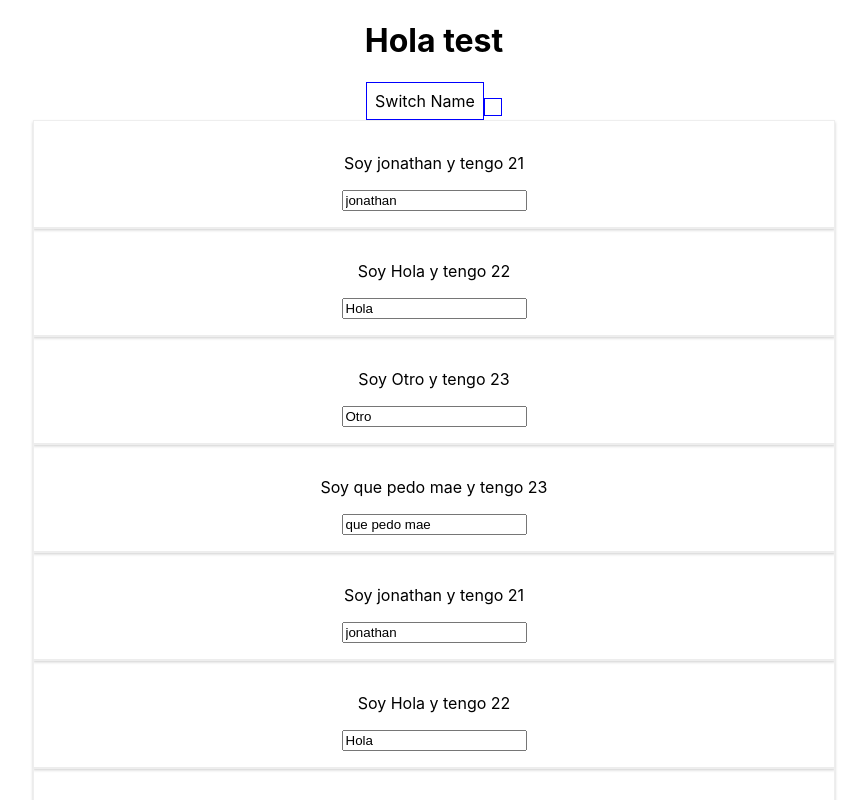
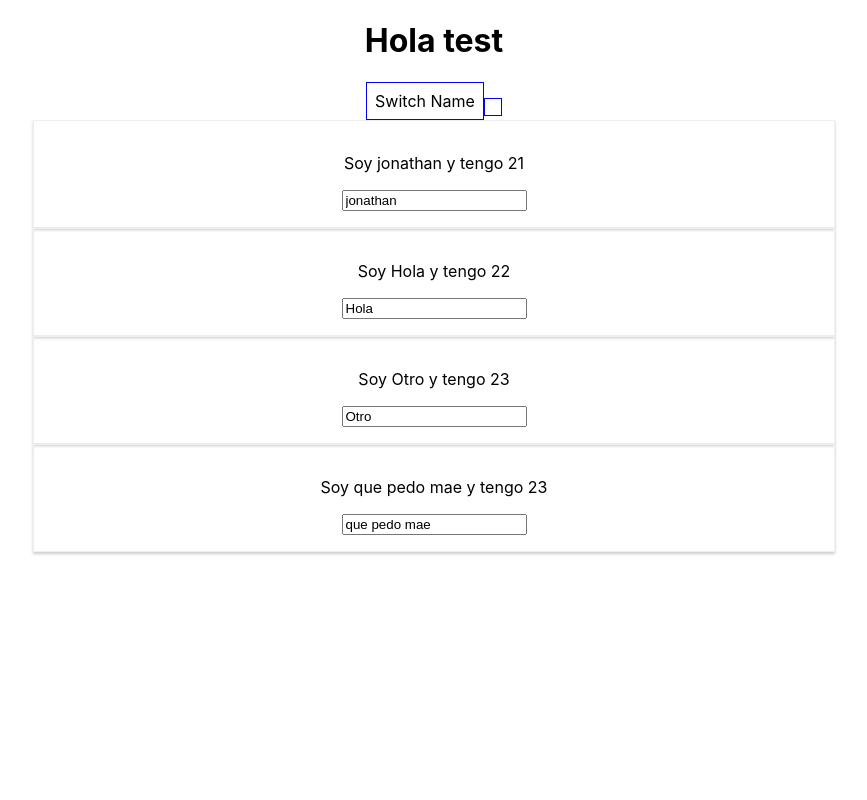
Before and after one commit to rodriguezandrade/React-Redux-Complete-Guide, a React (Create React App) app: page / in a window 1280 px wide. Both pictures are taken after a click on the button 698 px from the left and 106 px from the top of the page. Shown: the top 800 px of the page, without its empty margins (206-1073 px from the left). Built offline with nearby package versions, Linux system fonts and the light colour scheme.

Commit message:
List and State

```diff
--- a/src/App.js
+++ b/src/App.js
@@ -15,19 +15,19 @@
     showPersons: false
   };
 
-  switchNameHandler = (newName) => {
-    // do not do this  this.state.persons[0].name = 'aa perrro';
-    this.setState({
-      persons: [
-        { name: newName, age: '20' },
-        { name: 'pn', age: '20' },
-        { name: 'ud', age: '20' },
-        { name: 'pinu', age: '20' }
-      ],
-      otherState: this.state.otherState
-    });
+  // switchNameHandler = (newName) => {
+  //   // do not do this  this.state.persons[0].name = 'aa perrro';
+  //   this.setState({
+  //     persons: [
+  //       { name: newName, age: '20' },
+  //       { name: 'pn', age: '20' },
+  //       { name: 'ud', age: '20' },
+  //       { name: 'pinu', age: '20' }
+  //     ],
+  //     otherState: this.state.otherState
+  //   });
 
-  }
+  // }
 
   nameChangedHandler = (event) => {
     this.setState({
@@ -45,6 +45,12 @@
       { name: 'default1' },
       { name: 'default2' }
     ]
+  }
+
+  deletePersonHandler = (personIndex) => {
+    const persons = this.state.persons;
+    persons.splice(personIndex, 1);
+    this.setState({ persons: persons });
   }
 
   inputChangedHandler = (event) => {
@@ -84,27 +90,13 @@
     if (this.state.showPersons) {
       persons = (
         <div>
-          {this.state.persons.map(x => {
+          {this.state.persons.map((person, index) => {
             return <Person
-              name={x.name}
-              age={x.age}
+              click={() => this.deletePersonHandler(index)}
+              name={person.name}
+              age={person.age}
             />
           })}
-
-          <Person
-            name={this.state.persons[0].name}
-            age={this.state.persons[0].age} />
-          <Person
-            name={this.state.persons[1].name}
-            age={this.state.persons[1].age} />
-          <Person
-            name={this.state.persons[2].name}
-            age={this.state.persons[2].age} />
-          <Person
-            click={this.nameChangedHandler.bind(this, 'Mi novia')}
-            changed={this.nameChangedHandler}
-            name={this.state.persons[3].name}
-            age={this.state.persons[3].age}> My Hobbies: Racing</Person>
         </div >
       )
     }
```
